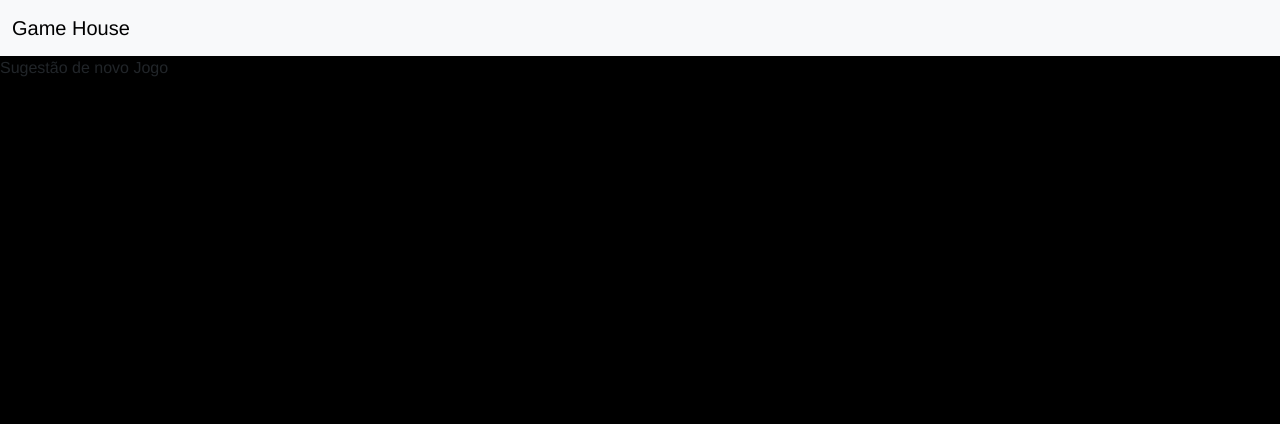
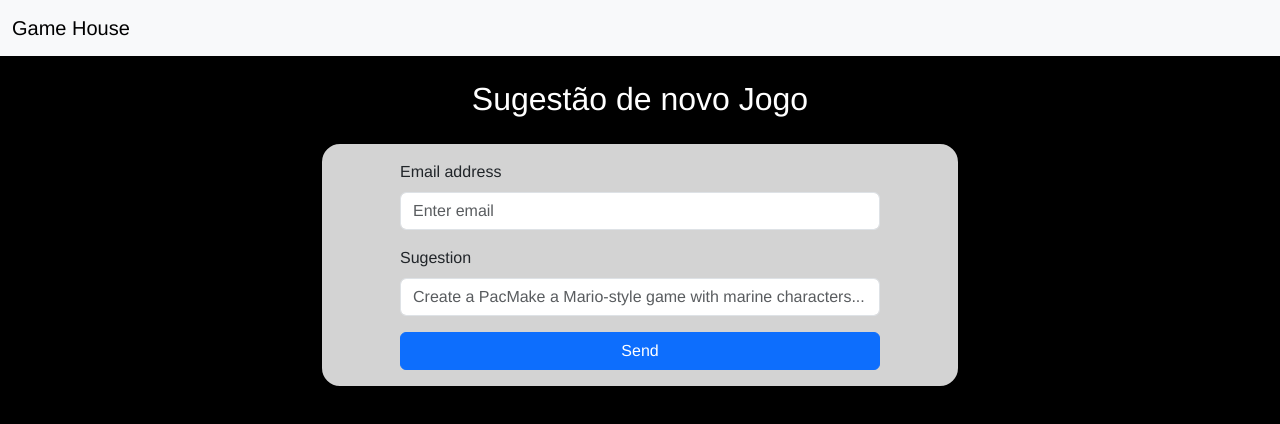
Before and after one commit to JoeyQPB/Game-House-frontend, a React (Vite) app: page /suggestNewGame in a window 1280 px wide. Shown: the top 424 px of the page. Built offline with nearby package versions, Linux system fonts and the light colour scheme.

Commit message:
feat: suggest new game page and compoent

```diff
--- /dev/null
+++ b/src/components/SuggestNewGameComponent.jsx
@@ -0,0 +1,26 @@
+import Button from 'react-bootstrap/Button';
+import Form from 'react-bootstrap/Form';
+
+function SuggestNewGameComponent() {
+    return (
+        <div style={{ background: 'lightgrey', display: 'flex', justifyContent: 'center', alignItems: 'center', width: '40rem', padding: '1rem', border: '2px solid black', borderRadius: '20px' }}>
+            <Form style={{ width: '30rem' }}>
+                <Form.Group className="mb-3" controlId="formBasicEmail">
+                    <Form.Label>Email address</Form.Label>
+                    <Form.Control type="email" placeholder="Enter email" />
+                </Form.Group>
+
+                <Form.Group className="mb-3" controlId="formBasicSugestion">
+                    <Form.Label>Sugestion</Form.Label>
+                    <Form.Control type="text" placeholder="Create a PacMake a Mario-style game with marine characters..." />
+                </Form.Group>
+
+                <Button variant="primary" type="submit" style={{ width: '100%' }}>
+                    Send
+                </Button>
+            </Form>
+        </div>
+    );
+}
+
+export default SuggestNewGameComponent;
--- a/src/pages/SuggestNewGame.jsx
+++ b/src/pages/SuggestNewGame.jsx
@@ -1,10 +1,20 @@
 import NavBarFrg from '../components/NavBarFrg'
+import SuggestNewGameComponent from '../components/SuggestNewGameComponent';
 
 const SuggestNewGame = () => {
     return (
         <>
             <NavBarFrg />
-            <div>Sugestão de novo Jogo</div>
+            <div style={{
+                display: 'flex',
+                flexDirection: 'column',
+                alignItems: 'center',
+                marginTop: '1.5rem',
+                gap: '1rem',
+            }}>
+                <h2 style={{ color: 'white' }}>Sugestão de novo Jogo</h2>
+                <SuggestNewGameComponent />
+            </div>
         </>
     )
 }
```
